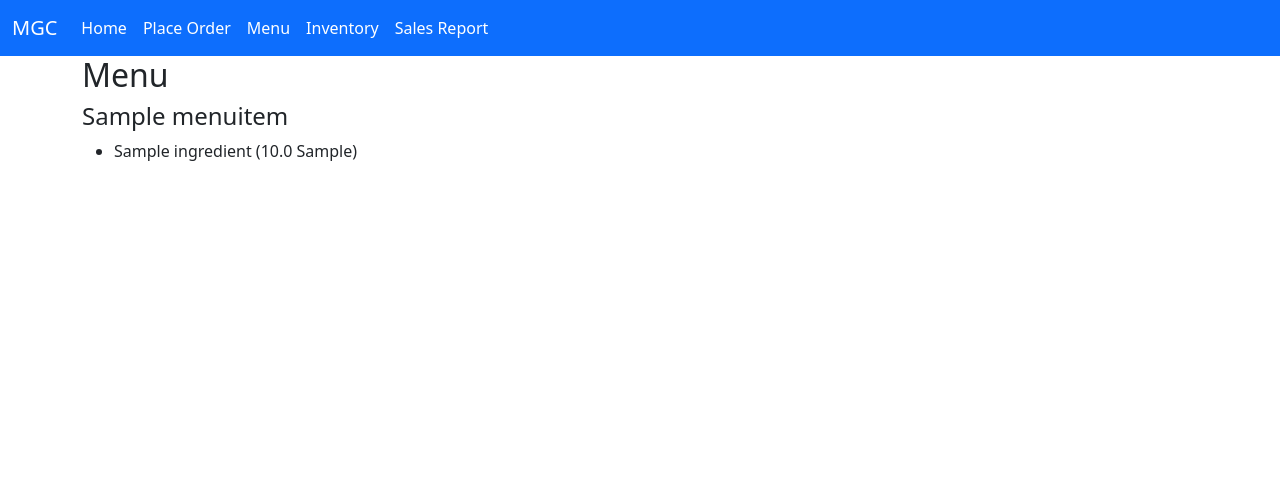
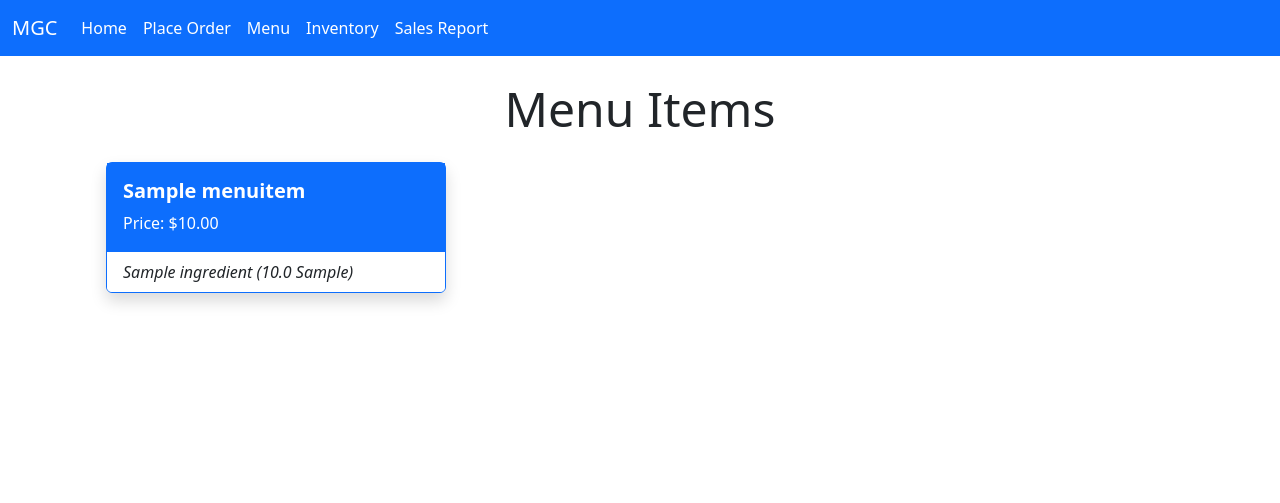
Before and after one commit to gusir22/inventory_prototype, a Django app: page /menu/menu/ in a window 1280 px wide. Shown: the top 503 px of the page. Run offline with Django 5.2, Linux system fonts and the light colour scheme; tables that the repository leaves empty hold one stand-in row (values such as "Sample post").

Commit message:
Styled Menu with Bootstrap5

```diff
--- a/templates/menu/menu_list.html
+++ b/templates/menu/menu_list.html
@@ -1,16 +1,30 @@
 {% extends "_base.html" %}
 
 {% block content %}
-    <h2>Menu</h2>
+    <section class="container mt-4">
+        <h2 class="display-5 mb-4 text-center">Menu Items</h2>
 
-    {% for menu_item in menu_items %}
-        <div>
-            <h4>{{ menu_item.name }}</h4>
-            <ul>
-                {% for item in menu_item.recipe_items.all %}
-                    <li>{{ item.ingredient.name }} ({{ item.quantity_needed }} {{ item.ingredient.unit }})</li>
+        <div class="container mt-2">
+            <div class="row">
+                {% for menu_item in menu_items %}
+                    <div class="col-12 col-lg-4">
+                        <div class="card mb-3 border-primary shadow">
+                            <div class="card-body bg-primary text-white">
+                                <h5 class="card-title fw-bold">{{ menu_item.name }}</h5>
+                                <p class="card-text">Price: ${{ menu_item.price }}</p>
+                            </div>
+                            <ul class="list-group list-group-flush">
+                                {% for item in menu_item.recipe_items.all %}
+                                    <li class="list-group-item fst-italic">
+                                        {{ item.ingredient.name }} ({{ item.quantity_needed }} {{ item.ingredient.unit }})
+                                    </li>
+                                {% endfor %}
+                            </ul>
+                        </div>
+                    </div>
                 {% endfor %}
-            </ul>
+            </div>
         </div>
-    {% endfor %}
+
+    </section>
 {% endblock content %}
--- a/templates/orders/place_order.html
+++ b/templates/orders/place_order.html
@@ -12,7 +12,7 @@
         {% csrf_token %}
 
         {% for form in form %}
-            <div class="card mb-3 border-primary text-start mx-auto" style="max-width: 500px;">
+            <div class="card mb-3 border-primary text-start mx-auto shadow" style="max-width: 500px;">
                 <div class="card-header bg-primary text-white">
                     <h5 class="fw-light ps-2">Order Item {{ forloop.counter }}</h5>
                 </div>
```
